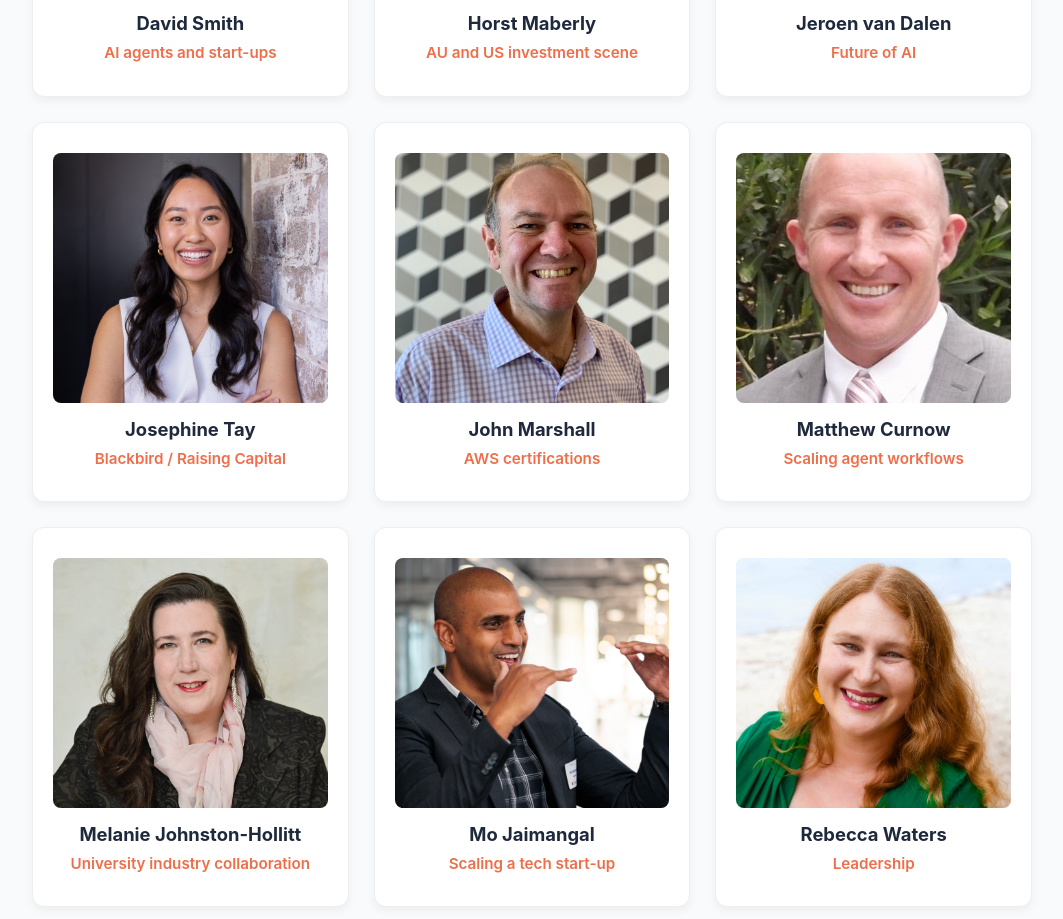
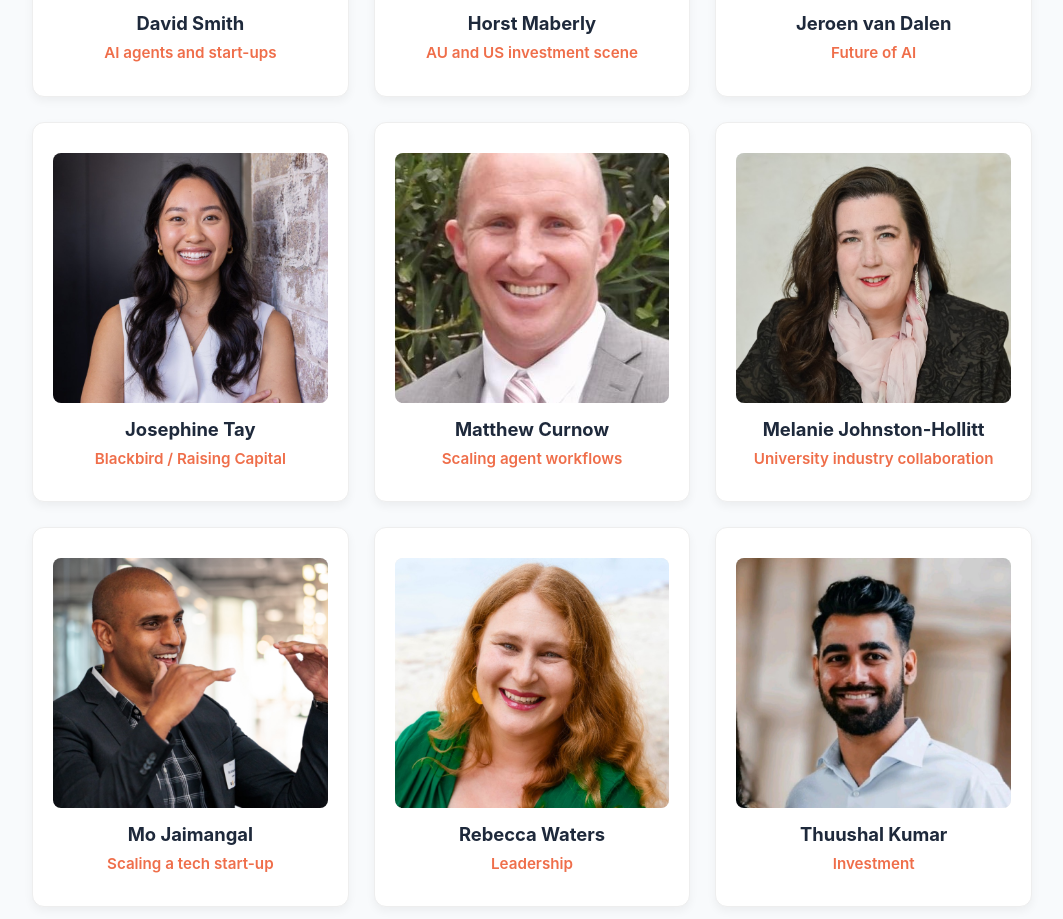
Before and after one commit to aidisrupt/aidisrupt.github.io, a plain HTML site: page sundowner.html in a window 1280 px wide. Shown: the part 2049-2968 px from the top of the page, without its empty margins (108-1171 px from the left). Drawn offline with Linux system fonts and the light colour scheme.

Commit message:
removed john from sundowner

```diff
--- a/sundowner.html
+++ b/sundowner.html
@@ -129,13 +129,13 @@
                     <div class="person-role">Blackbird / Raising Capital</div>
                 </div>
 
-                <div class="person-card">
+                <!-- <div class="person-card">
                     <div class="person-photo-placeholder">
                         <img src="media/john.jpeg" alt="John Marshall">
                     </div>
                     <div class="person-name">John Marshall</div>
                     <div class="person-role">AWS certifications</div>
-                </div>
+                </div> -->
 
                 <div class="person-card">
                     <div class="person-photo-placeholder">
```
